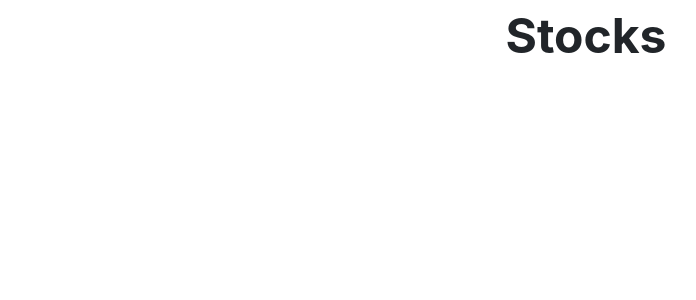
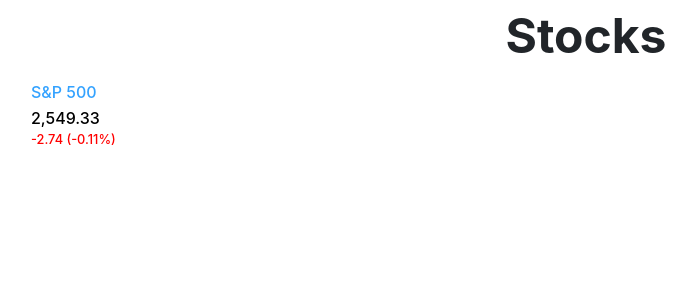
Before and after one commit to hezinakash/Stock, an Angular app: page / in a window 1280 px wide. Shown: the top 300 px of the page, without its empty margins (54-750 px from the left). Built offline with nearby package versions, Linux system fonts and the light colour scheme.

Commit message:
created stock component, designed stock's details part

```diff
--- a/src/app/app.component.html
+++ b/src/app/app.component.html
@@ -1,3 +1,4 @@
-<div class="container">
+<div>
   <h1 class="title">{{ title }}</h1>
+  <b-stock></b-stock>
 </div>
--- a/src/app/app.module.ts
+++ b/src/app/app.module.ts
@@ -3,10 +3,12 @@ import { NgModule } from '@angular/core';
 
 import { AppRoutingModule } from './app-routing.module';
 import { AppComponent } from './app.component';
+import { StockComponent } from './components/stock/stock.component';
 
 @NgModule({
   declarations: [
-    AppComponent
+    AppComponent,
+    StockComponent
   ],
   imports: [
     BrowserModule,
--- /dev/null
+++ b/src/app/components/stock/stock.component.html
@@ -0,0 +1,12 @@
+<div class="container">
+  <div class="row">
+      <div class="col- col-sm-4 col-md-3 d-flex">
+          <div class="details">
+            <div class="name">{{ name }}</div>
+            <div class="value">{{ value | number: '1.0-3' }}</div>
+            <div class="trend" [class.neggative]="trend < 0">{{ trend | number: '1.0-3' }} ({{ precent | number: '1.0-2' }}%)</div>
+          </div>
+          <div class="chart"></div>
+        </div>
+  </div>
+</div>
--- /dev/null
+++ b/src/app/components/stock/stock.component.scss
@@ -0,0 +1,23 @@
+
+@mixin text-style($weight, $color) {
+    font-weight: $weight;
+    color: $color;
+}
+
+.name {
+    margin-bottom: 2px;
+    @include text-style(500, #33a2ff);
+}
+
+.value {
+    @include text-style(500, black);
+}
+
+.trend {
+    font-size: .8rem;
+    @include text-style(500, green);
+
+    &.neggative {
+        color: red;
+    }
+}
--- /dev/null
+++ b/src/app/components/stock/stock.component.ts
@@ -0,0 +1,31 @@
+import { Component, OnInit } from '@angular/core';
+
+@Component({
+  // tslint:disable-next-line:component-selector
+  selector: 'b-stock',
+  templateUrl: './stock.component.html',
+  styleUrls: ['./stock.component.scss']
+})
+export class StockComponent implements OnInit {
+
+  value: number;
+  name: string;
+  symbol: string;
+  trend: number;
+  precent: number;
+  // chart: TODO
+
+  constructor() {
+    this.name = 'S&P 500';
+    this.value = 2549.33;
+    this.trend = -2.74;
+    this.precent = this.calcTrendPrec();
+   }
+
+  ngOnInit() {
+  }
+
+  calcTrendPrec() {
+    return (this.trend / this.value) * 100;
+  }
+}
```
Also changed, not shown: 1 other file (tests, documents, lock files or other folders).
